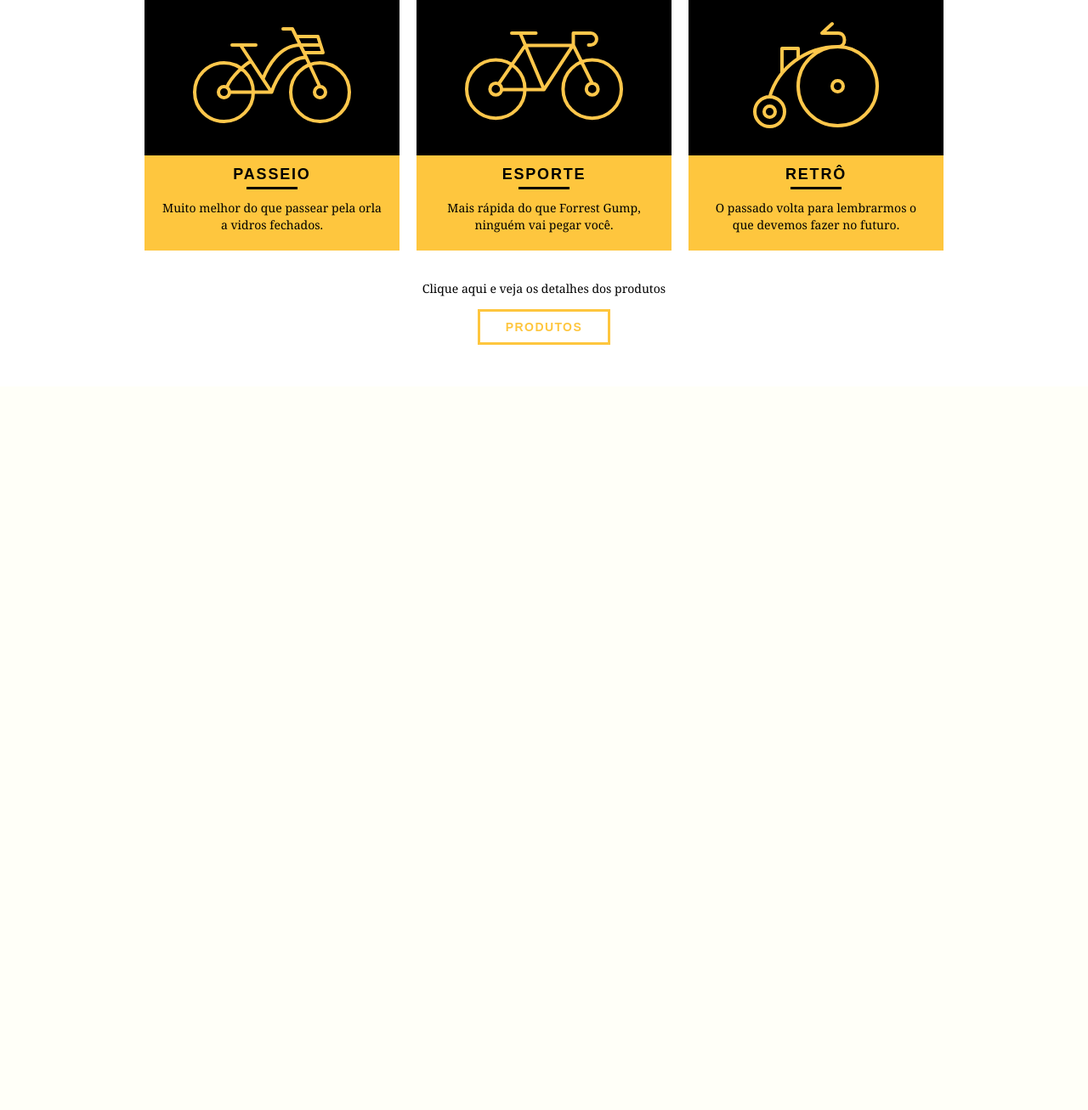
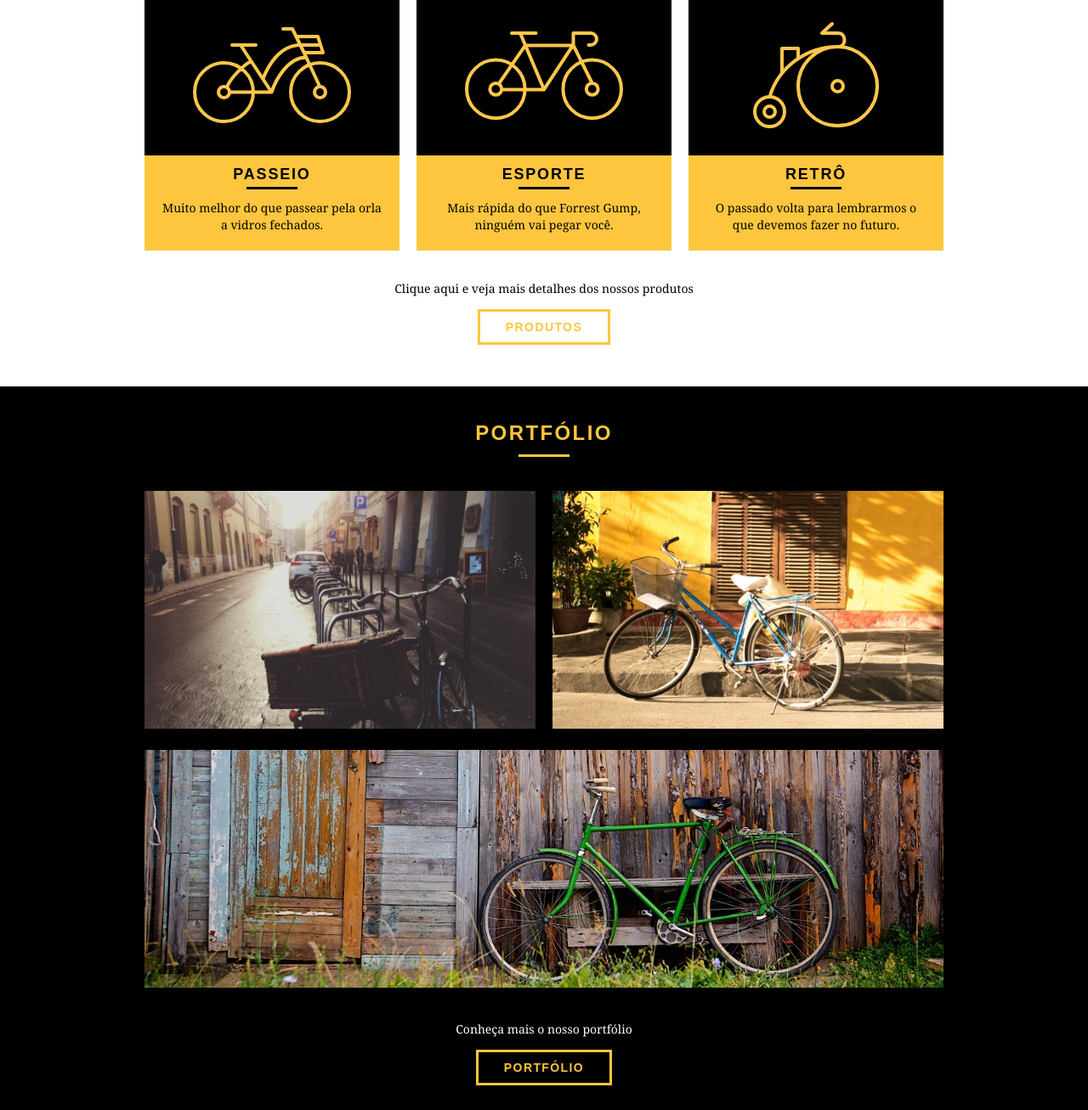
Before and after one commit to antonioizaias/origamid-bikcraft, a PHP site: page / in a window 1280 px wide. Shown: the part 616-1923 px from the top of the page at 85% size. Before the commit the page ends 1022 px from the top, so only its background shows below. Run offline with PHP 8.4, Linux system fonts and the light colour scheme.

Commit message:
Página principal – Portfólio

```diff
--- a/assets/css/style.css
+++ b/assets/css/style.css
@@ -190,7 +190,43 @@ p {
     padding: 10px 20px 20px 20px;
 }
 
+.produtos .call-to-action {
+    color: #000;
+}
+
+
 .produtos .btn:hover {
     color: #000;
     border-color: #000;
 }
+
+/* Porfólio */
+
+.portfolio {
+    width: 100%;
+    background-color: #000;
+    padding: 40px 0;
+}
+
+/* Selecionar último item da lista */
+.portfolio-list li:last-child {
+    margin-top: 20px;
+}
+
+.portfolio .subtitulo {
+    color: #FEC63E;
+    margin-bottom: 40px;
+}
+
+.portfolio .subtitulo:after {
+    background: #FEC63E;
+}
+
+.portfolio .call-to-action {
+    color: #FFF;
+}
+
+.portfolio .btn:hover {
+    color: #FFF;
+    border-color: #FFF;
+}
--- a/index.html
+++ b/index.html
@@ -33,6 +33,7 @@
                 </nav>
             </div>
         </header>
+
         <!-- Sessão – Introdução-->
         <section class="introducao">
             <div class="container">
@@ -47,6 +48,7 @@
                 <a href="products.html" class="btn">Orçamento</a>
             </div>
         </section>
+
         <!-- Sessão – Produtos -->
         <section class="container produtos">
             <h2 class="subtitulo">Produtos</h2>
@@ -79,9 +81,35 @@
 
             <!-- Botão -->
             <div class="call-to-action">
-                <p>Clique aqui e veja os detalhes dos produtos</p>
+                <p>Clique aqui e veja mais detalhes dos nossos produtos</p>
                 <a href="products.html" class="btn">Produtos</a>
             </div>
         </section>
+
+        <!-- Sessão – Portfólio -->
+        <section class="portfolio">
+            <div class="container">
+                <h2 class="subtitulo">Portfólio</h2>
+                <!-- Lista -->
+                <ul class="portfolio-list">
+                    <li class="grid-8">
+                        <img src="assets/images/portfolio/retro.jpg" alt="Retrô">
+                    </li>
+                    <li class="grid-8">
+                        <img src="assets/images/portfolio/tour.jpg" alt="Passeio">
+                    </li>
+                    <li class="grid-16">
+                        <img src="assets/images/portfolio/sport.jpg" alt="Esporte">
+                    </li>
+
+                </ul>
+                <!-- Botão -->
+                <div class="call-to-action">
+                    <p>Conheça mais o nosso portfólio</p>
+                    <a href="portfolio.html" class="btn">Portfólio</a>
+                </div>
+            </div>
+        </section>
+
     </body>
 </html>
```
